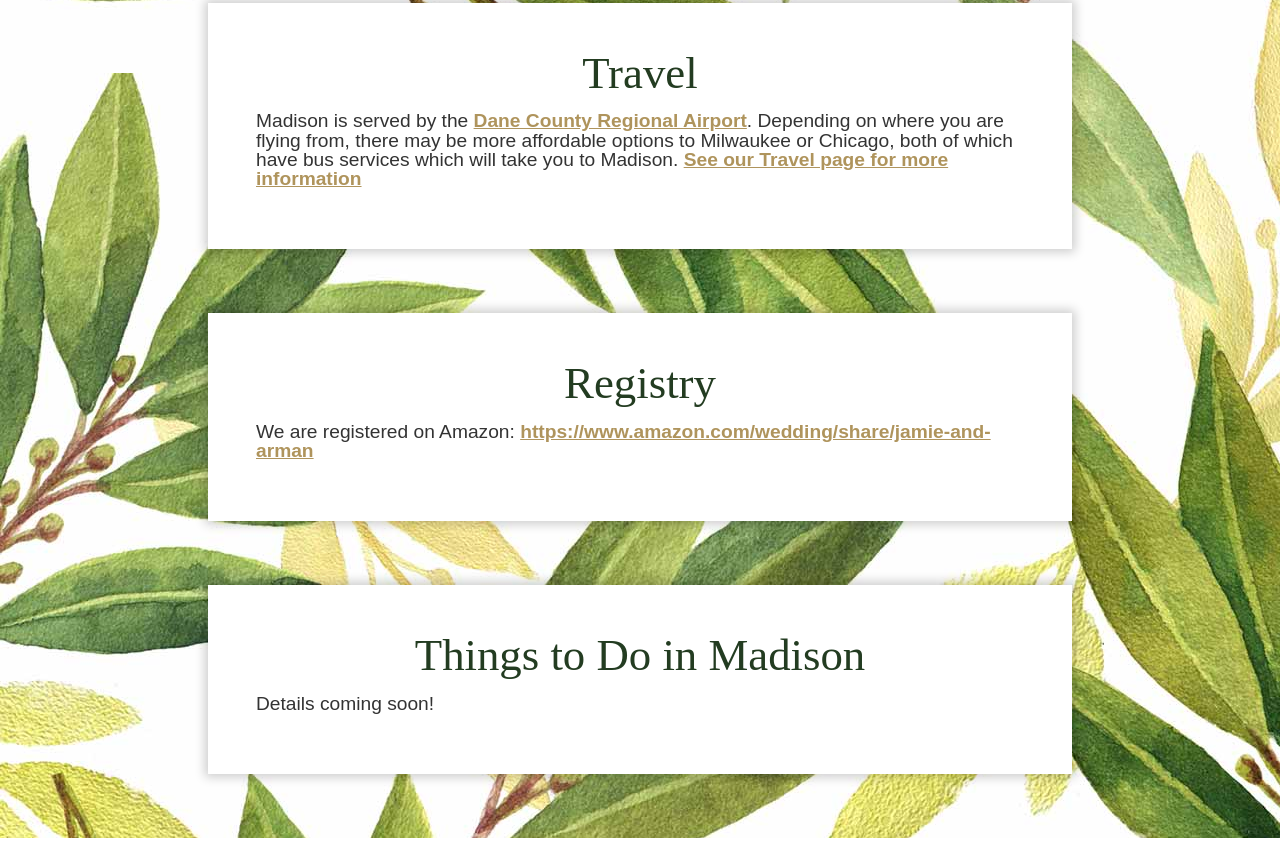
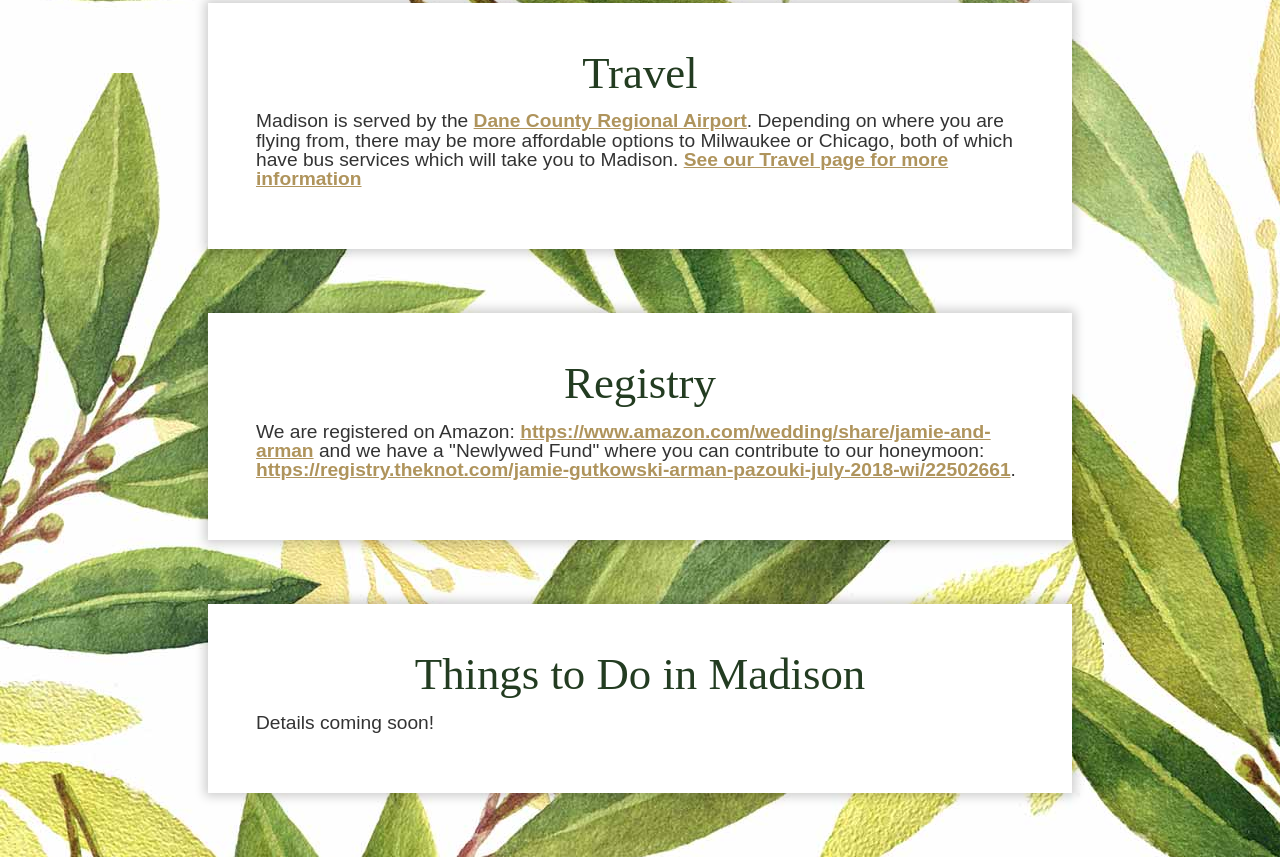
Before and after one commit to jamiegutkowski/wedding, a website: page index.html in a window 1280 px wide. Shown: the part 1527-2384 px from the top of the page. Drawn offline with Linux system fonts and the light colour scheme; a web font is replaced by a local one.

Commit message:
updates registry information

```diff
--- a/index.html
+++ b/index.html
@@ -133,7 +133,7 @@
 
 	  	<div class="card">
   			<h2>Registry</h2>
-  			<p>We are registered on Amazon: <a href="https://www.amazon.com/wedding/share/jamie-and-arman">https://www.amazon.com/wedding/share/jamie-and-arman</a></p>
+  			<p>We are registered on Amazon: <a href="https://www.amazon.com/wedding/share/jamie-and-arman">https://www.amazon.com/wedding/share/jamie-and-arman</a> and we have a "Newlywed Fund" where you can contribute to our honeymoon: <a href="https://registry.theknot.com/jamie-gutkowski-arman-pazouki-july-2018-wi/22502661">https://registry.theknot.com/jamie-gutkowski-arman-pazouki-july-2018-wi/22502661</a>.</p>
 		</div>
 
 
```
Also changed, not shown: registry.html (+1 -1 lines).
